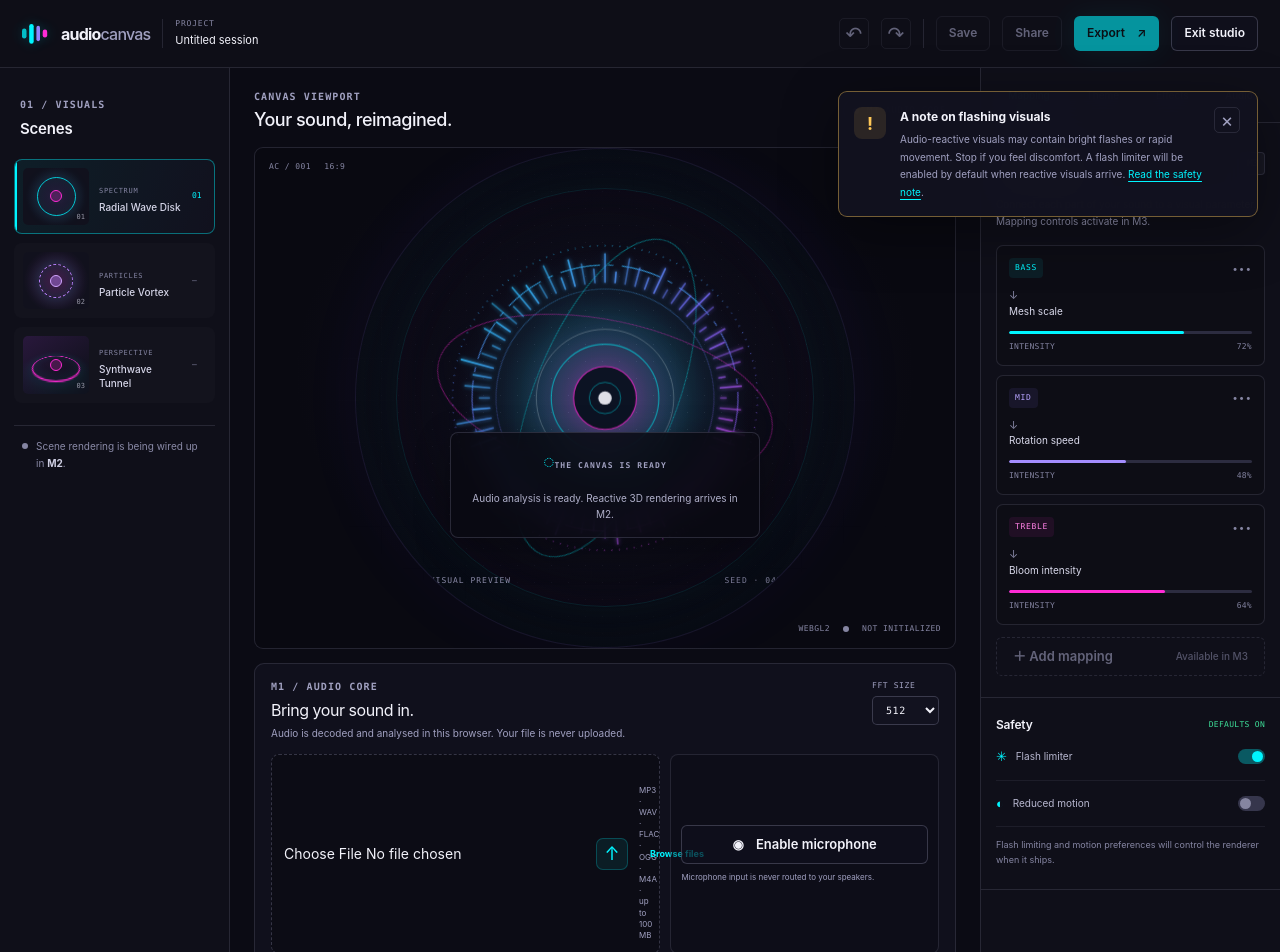
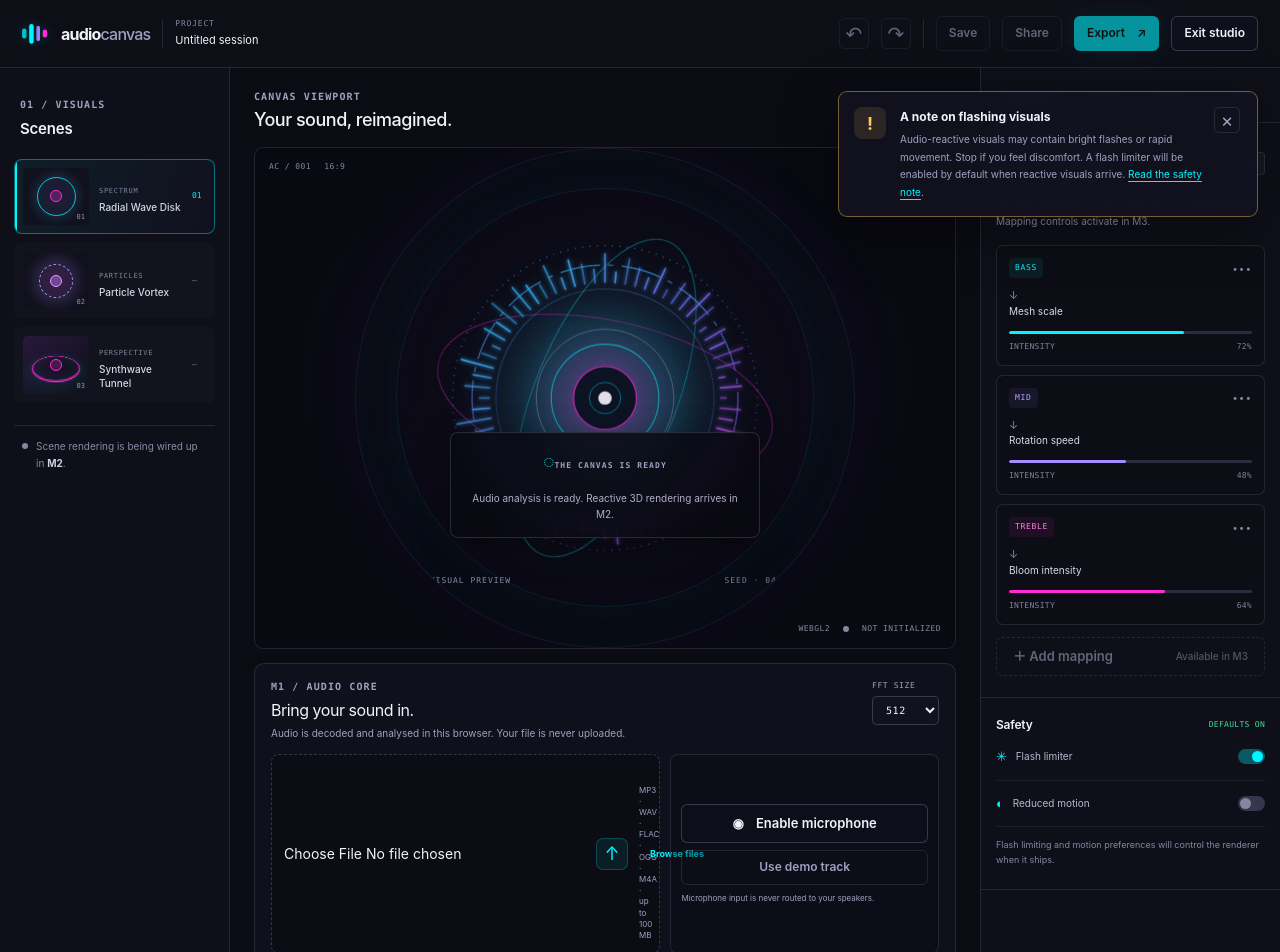
Before and after one commit to dARSHANdR4/AudioCanvas, a Next.js app in the folder apps/web/: page /studio in a window 1280 px wide. Shown: the top 952 px of the page. Built offline with nearby package versions, Linux system fonts and the light colour scheme.

Commit message:
feat: add local deterministic demo audio track

```diff
--- a/apps/web/src/components/studio/audio-workbench.tsx
+++ b/apps/web/src/components/studio/audio-workbench.tsx
@@ -122,6 +122,27 @@ export function AudioWorkbench() {
       setCurrentTime(0);
       setIsPlaying(false);
       setIsMicrophoneOn(false);
+      drawWaveform(waveformRef.current, engine);
+    } catch (caught) {
+      setError(getErrorMessage(caught));
+    } finally {
+      setBusy(false);
+    }
+  }, [getEngine, stopMeterLoop]);
+
+  const loadDemoTrack = useCallback(async () => {
+    setError('');
+    setBusy(true);
+    stopMeterLoop();
+    try {
+      const engine = getEngine();
+      const track = await engine.loadDemoTrack();
+      setFileName('AudioCanvas demo track');
+      setDuration(track.duration);
+      setCurrentTime(0);
+      setIsPlaying(false);
+      setIsMicrophoneOn(false);
+      setDevices([]);
       drawWaveform(waveformRef.current, engine);
     } catch (caught) {
       setError(getErrorMessage(caught));
@@ -313,6 +334,14 @@ export function AudioWorkbench() {
             <span aria-hidden="true">{isMicrophoneOn ? '■' : '◉'}</span>
             {isMicrophoneOn ? 'Stop microphone' : 'Enable microphone'}
           </button>
+          <button
+            className="button button--ghost button--small"
+            type="button"
+            disabled={busy}
+            onClick={() => void loadDemoTrack()}
+          >
+            Use demo track
+          </button>
           {devices.length > 1 && isMicrophoneOn ? (
             <label className="microphone-device">
               <span>INPUT DEVICE</span>
```
